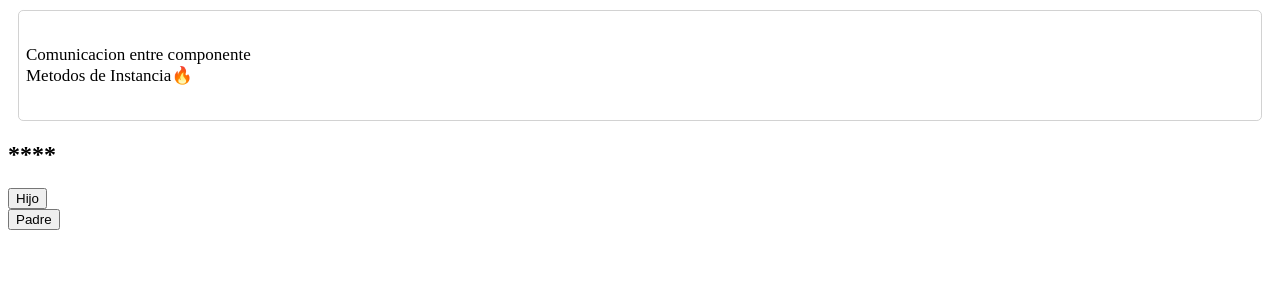
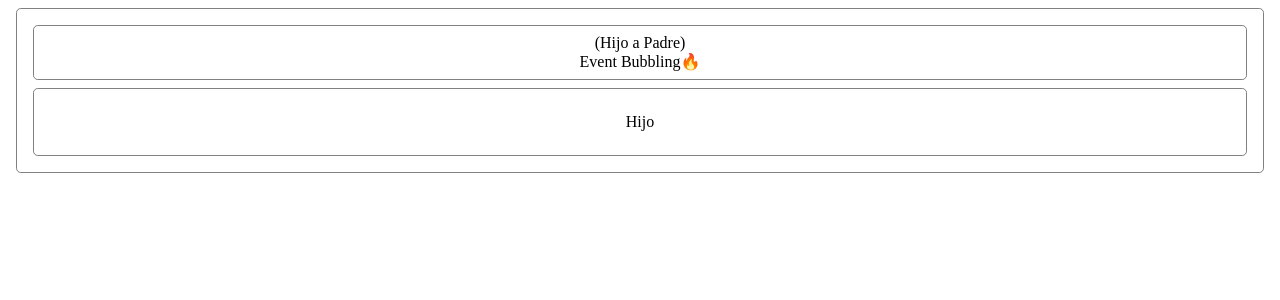
Before and after one commit to Eisten1996/react-fundamentos, a React (Create React App) app: page / in a window 1280 px wide. Shown: the top 300 px of the page. Built offline with nearby package versions, Linux system fonts and the light colour scheme.

Commit message:
Comunicación Event Bubbling (Hijo a Padre)
es un antipatron

```diff
--- a/src/App.js
+++ b/src/App.js
@@ -5,20 +5,11 @@ const Header = () => {
     fontWeigth: 'blod',
   }
 
-  const headerStyle = {
-    margin: '0.6em',
-    borderRadius: '0.3em',
-    border: '1px solid #d2d2d2',
-    padding: '2em 0.4em',
-    fontFamily: 'monoespace',
-    fontSize: '17px',
-  }
-
   return (
     <header style={headerStyle}>
-      <div>Comunicacion entre componente</div>
+      <div>(Hijo a Padre)</div>
       <div style={subtitleSyle}>
-        Metodos de Instancia
+        Event Bubbling
         <span role="img" aria="img">
           🔥
         </span>
@@ -27,38 +18,39 @@ const Header = () => {
   )
 }
 
+const headerStyle = {
+  margin: '0.5em',
+  padding: '0.5em',
+  borderRadius: '0.3em',
+  border: '1px solid gray',
+  textAlign: 'center',
+}
+
 class Hijo extends Component {
-  state = {
-    mensaje: '****',
-  }
-
-  dispatchAlert = (e, mensaje = 'Alert desde el hijo') => {
-    alert(mensaje)
-    this.setState({ mensaje })
+  handlerClick = (e) => {
+    // e.stopPropagation()
+    e.saludo = 'Hola mensaje desde el hijo'
+    console.log('Click en Hijo')
   }
 
   render() {
     return (
-      <div>
-        <h2>{this.state.mensaje}</h2>
-        <button onClick={this.dispatchAlert}>Hijo</button>
+      <div style={headerStyle} onClick={this.handlerClick}>
+        <p>Hijo</p>
       </div>
     )
   }
 }
+class App extends Component {
+  handlerClick = (e) => {
+    console.log('Click en Padre', e.saludo)
+  }
 
-class App extends Component {
-  hijo = React.createRef()
-
-  handlerClick = () => {
-    this.hijo.current.dispatchAlert(null, 'Hola desde el padre')
-  }
   render() {
     return (
-      <div>
+      <div style={headerStyle} onClick={this.handlerClick}>
         <Header />
-        <Hijo ref={this.hijo} />
-        <button onClick={this.handlerClick}>Padre</button>
+        <Hijo />
       </div>
     )
   }
```
